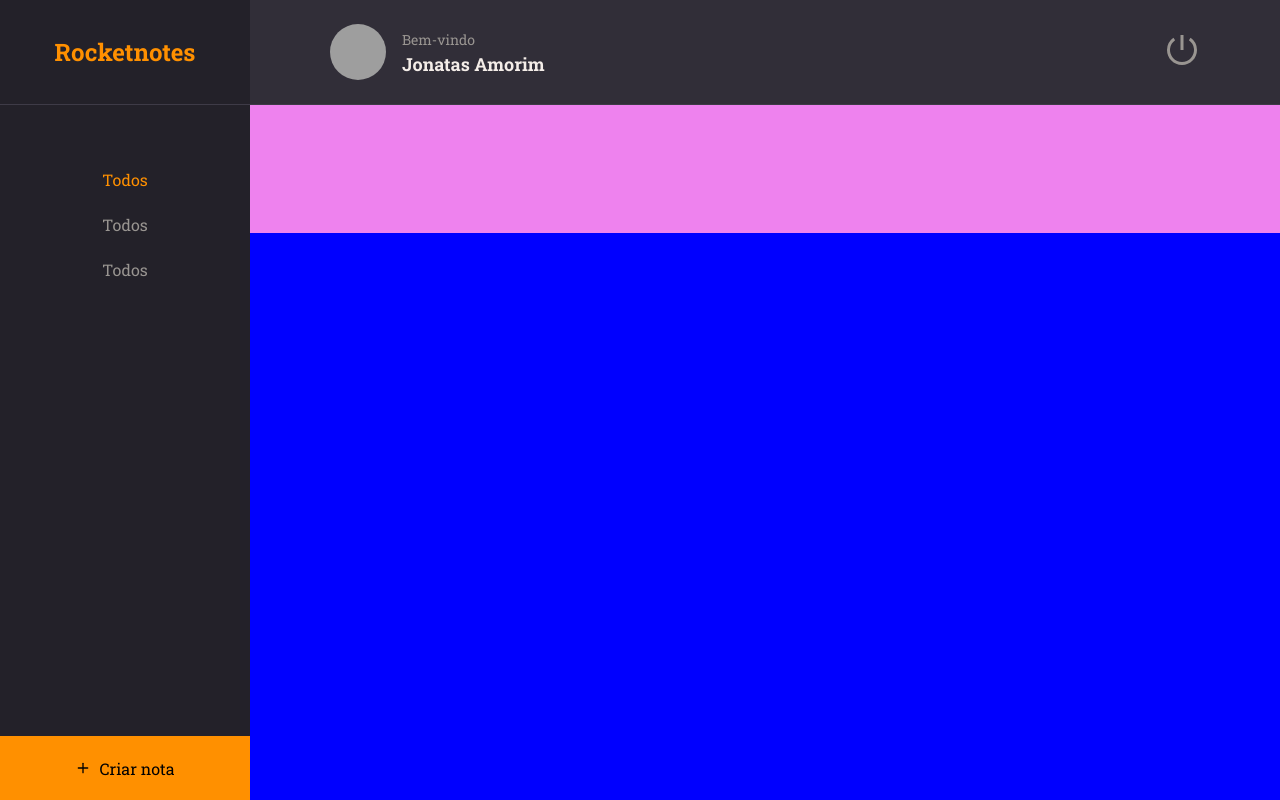
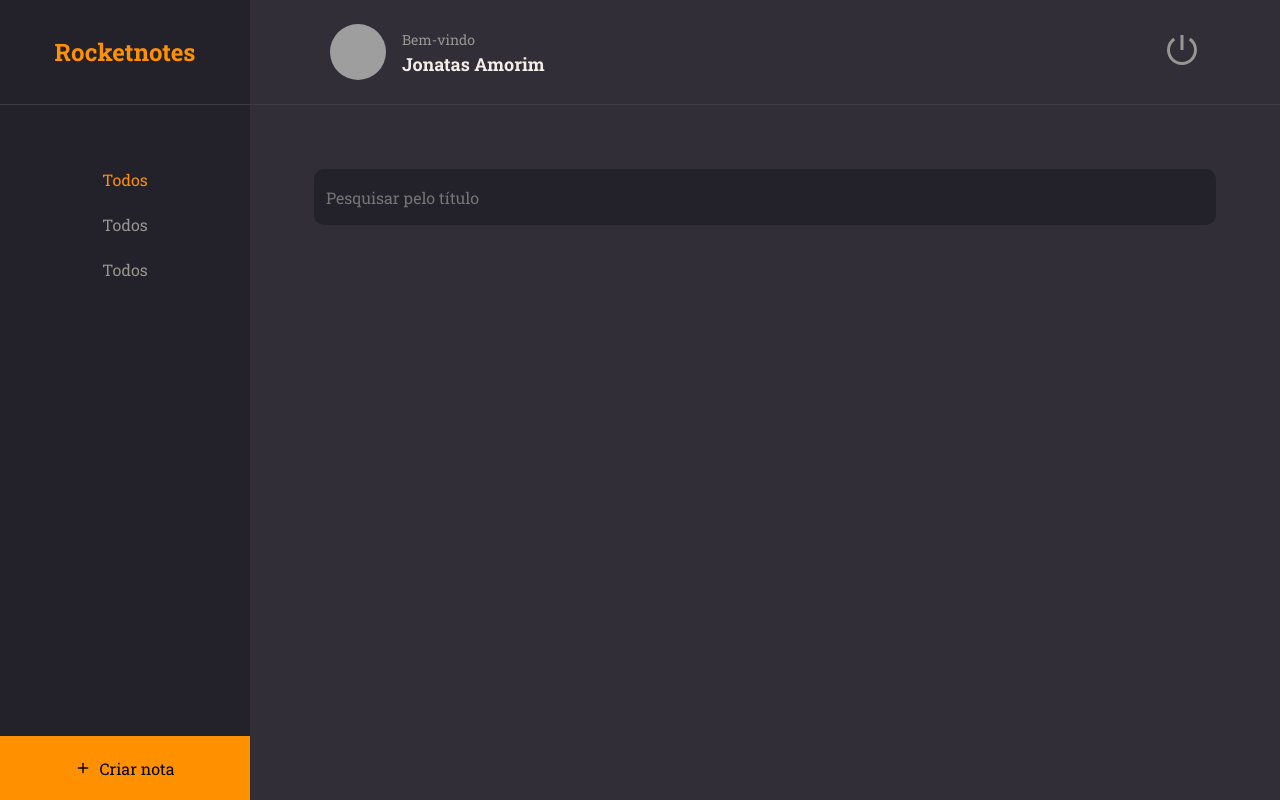
Before and after one commit to JonatasAS/rocketnotes, a React (Vite) app: page / in a window 1280 px wide. Built offline with nearby package versions, Linux system fonts and the light colour scheme; grey boxes are pictures that could not be loaded.

Commit message:
Create input component

```diff
--- /dev/null
+++ b/src/components/Input/index.jsx
@@ -0,0 +1,10 @@
+import { Container } from "./styles";
+
+export function Input({ icon: Icon, ...rest}) {
+  return (
+    <Container>
+      {Icon && <Icon size={20}/>}
+      <input {...rest} />
+    </Container>
+  )
+}
--- /dev/null
+++ b/src/components/Input/styles.js
@@ -0,0 +1,32 @@
+import styled from "styled-components";
+
+export const Container = styled.div`
+  width: 100%;
+  display: flex;
+  align-items: center;
+
+  background-color: ${({ theme }) => theme.COLORS.BACKGROUND_900};
+  color: ${({ theme }) => theme.COLORS.GRAY_300};
+
+  margin-bottom: 8px;
+  border-radius: 10px;
+
+  > input {
+    height: 56px;
+    width: 100%;
+
+    padding: 12px;
+
+    color: ${({ theme }) => theme.COLORS.WHITE};
+    background: transparent;
+    border: 0;
+
+    &:placeholder {
+      color: ${({ theme }) => theme.COLORS.GRAY_300};
+    }
+  }
+
+  > svg {
+      margin-left: 16px;
+    }
+`;
--- a/src/pages/Home/index.jsx
+++ b/src/pages/Home/index.jsx
@@ -2,6 +2,7 @@
 import { Container, Brand, Menu, Search, Content, NewNote } from './styles';
 
 import { Header } from '../../components/Header';
+import { Input } from '../../components/Input';
 import { ButtonText } from '../../components/ButtonText';
 
 export function Home() {
@@ -20,7 +21,7 @@
       </Menu>
 
       <Search>
-
+        <Input placeholder="Pesquisar pelo título" />
       </Search>
 
       <Content>
--- a/src/pages/Home/styles.js
+++ b/src/pages/Home/styles.js
@@ -46,11 +46,10 @@
 `;
 export const Search = styled.div`
   grid-area: search;
-  background: violet;
+  padding: 64px 64px 0;
 `;
 export const Content = styled.div`
   grid-area: content;
-  background: blue;
 `;
 export const NewNote = styled.button`
   grid-area: newnote;
```
